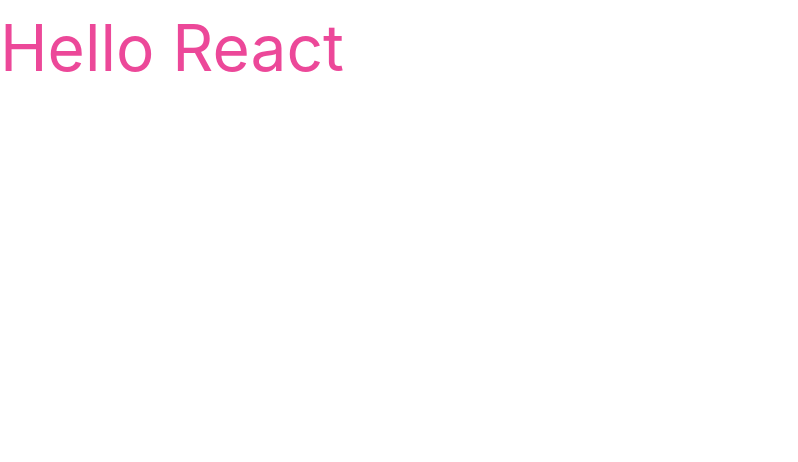
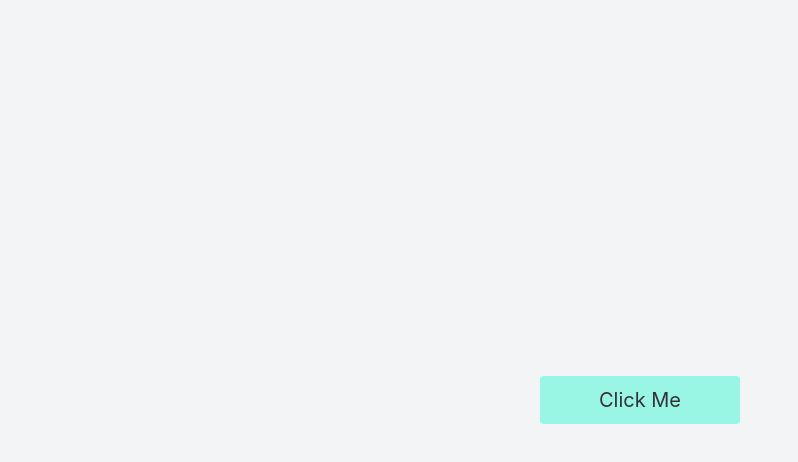
Before and after one commit to yyellen/react-counter, a React (Create React App) app: page / in a window 1280 px wide. Shown: the top 462 px of the page, without its empty margins (0-798 px from the left). Built offline with nearby package versions, Linux system fonts and the light colour scheme.

Commit message:
make tailwind as module

```diff
--- a/src/App.js
+++ b/src/App.js
@@ -1,9 +1,10 @@
-import './App.css';
+import "./App.css";
+import MyButton from "./MyButton";
 
 function App() {
   return (
-    <div className="container">
-      <div className='text-sky-400 text-[64px] hover:text-pink-500'>Hello React</div>
+    <div className="container w-screen h-screen mx-auto bg-gray-100 flex justify-center items-center">
+      <MyButton />
     </div>
   );
 }
--- /dev/null
+++ b/src/MyButton/MyButton.module.css
@@ -0,0 +1,3 @@
+.my_button {
+  @apply text-[#333333] text-xl bg-teal-200 w-[200px] h-12 rounded flex justify-center items-center cursor-pointer
+}
--- /dev/null
+++ b/src/MyButton/index.js
@@ -0,0 +1,9 @@
+import style from './MyButton.module.css'
+
+const MyButton = () => {
+  return (
+    <div className={style.my_button}>Click Me</div>
+  )
+};
+
+export default MyButton;
```
